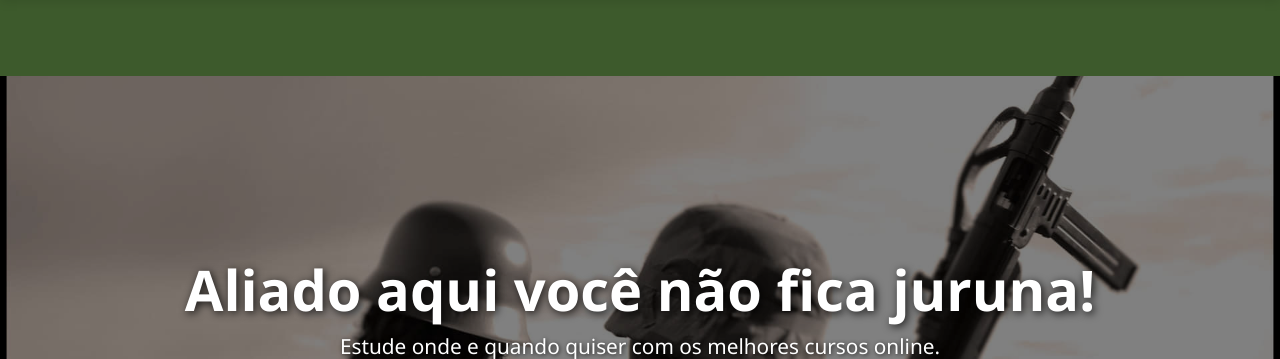
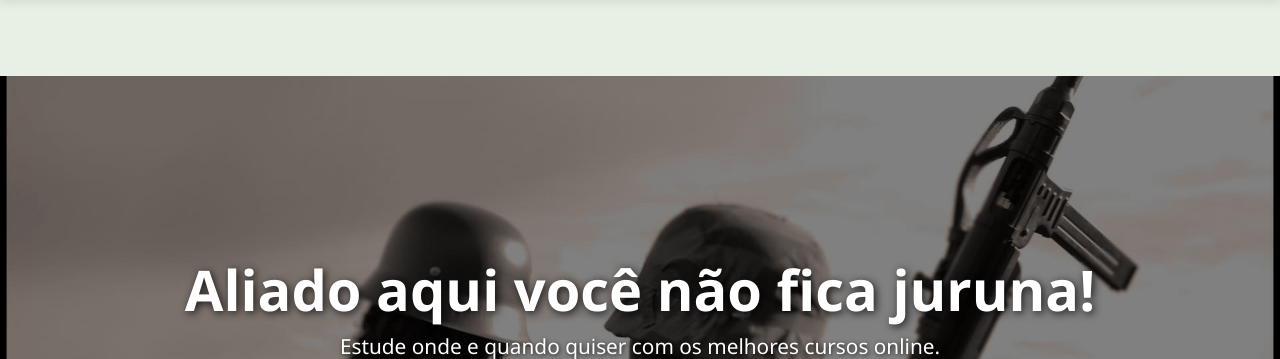
Before and after one commit to naval288/aliado, a PHP site: page / in a window 1280 px wide. Shown: the part 87-446 px from the top of the page. Run offline with PHP 8.4, Linux system fonts and the light colour scheme.

Commit message:
Revert "Alterado plano de fundo para verde mais escuro"
This reverts commit da7486d80ba6ba086782f2520e643e35a1768429.

```diff
--- a/style.css
+++ b/style.css
@@ -18,7 +18,7 @@ body {
     font-family: 'Segoe UI', Tahoma, Geneva, Verdana, sans-serif;
     overflow-x: hidden;
     scroll-behavior: smooth;
-    background-color: #3d5a2c;
+    background-color: #e8f0e3;
 }
 
 /* Navbar */
```
